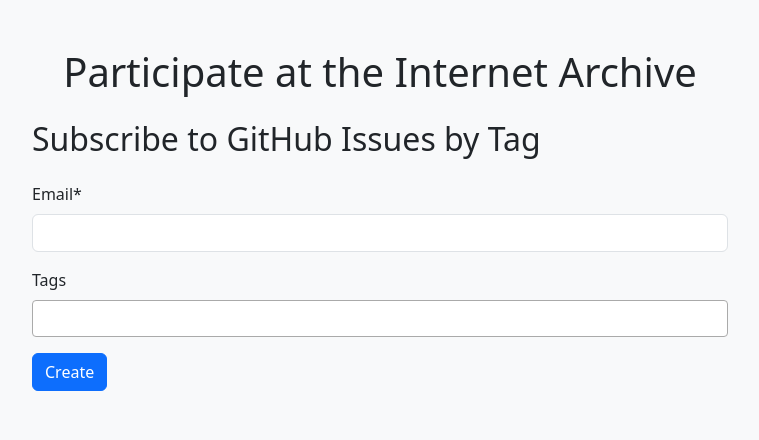
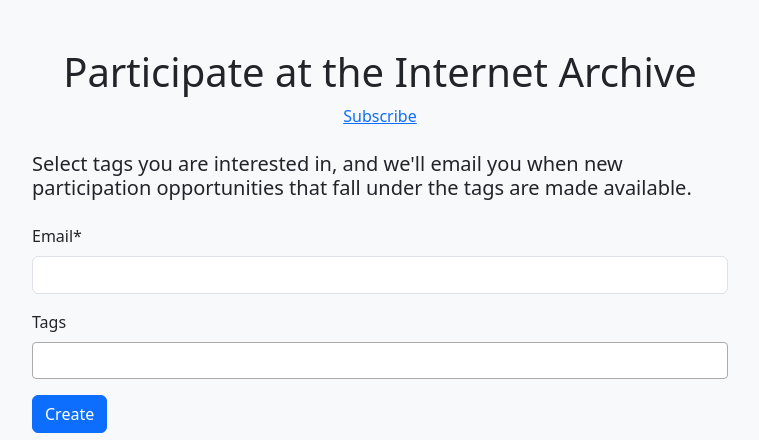
Before and after one commit to hcbrady/archivers_wanted, a Django app: page /subscribe/ in a window 1280 px wide. Shown: the top 440 px of the page, without its empty margins (260-1019 px from the left). Run offline with Django 4.2, Linux system fonts and the light colour scheme; data that the repository does not hold is empty; some libraries are stand-ins or nearby versions.

Commit message:
added a link to the new subscription page

```diff
--- a/participation/templates/participation/base.html
+++ b/participation/templates/participation/base.html
@@ -9,9 +9,8 @@
   <div class="container d-flex justify-content-center">
       <div class="w-100" style="max-width: 720px;">
           <header class="mb-4 text-center">
-              <h1>
-                  <a href="/" class="text-decoration-none text-dark">Participate at the Internet Archive</a>
-              </h1>
+              <h1> <a href="/" class="text-decoration-none text-dark">Participate at the Internet Archive</a> </h1>
+              <a href="{% url 'subscribe' %}">Subscribe</a>
           </header>
 
           {% block content %}
--- a/participation/templates/participation/subscribe.html
+++ b/participation/templates/participation/subscribe.html
@@ -2,7 +2,7 @@
 {% load crispy_forms_tags %}
 {% block content %}
 <div class="container mt-4">
-    <h2 class="mb-4">Subscribe to GitHub Issues by Tag</h2>
+    <h5 class="mb-4">Select tags you are interested in, and we'll email you when new participation opportunities that fall under the tags are made available. </h5>
     <form method="POST">
     {% csrf_token %}
     {{ form|crispy }}
```
